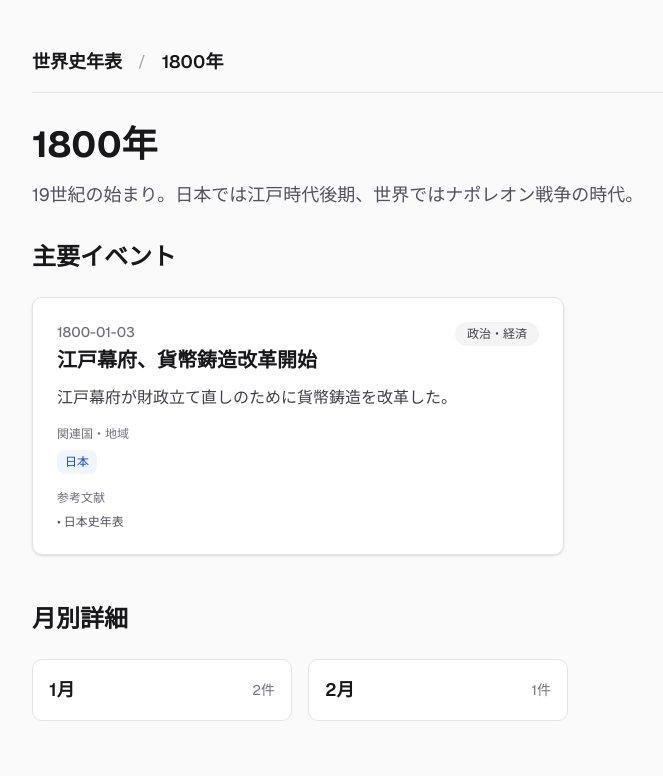
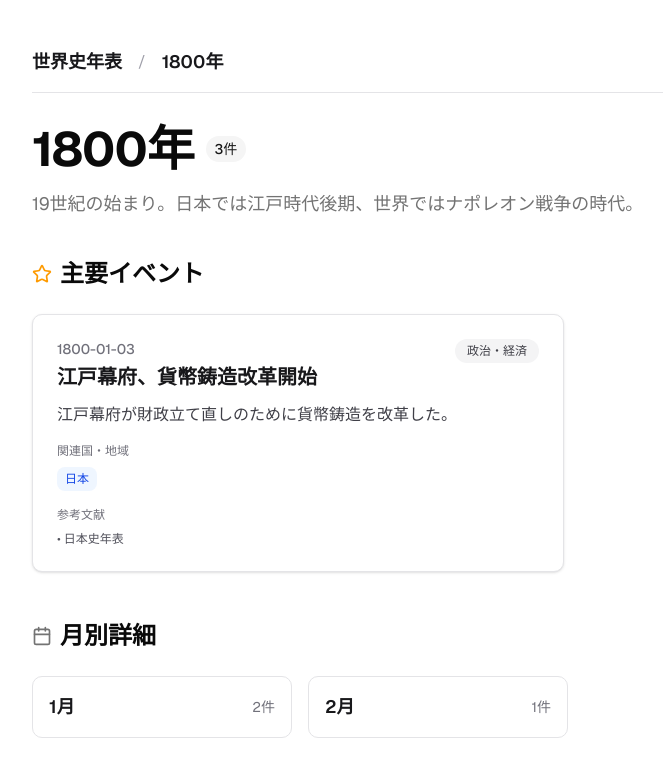
Before and after one commit to KoenigWolf/history, a Next.js app: page /1800 in a window 1280 px wide. Shown: the top 776 px of the page, without its empty margins (64-727 px from the left). Built offline with nearby package versions, Linux system fonts and the light colour scheme.

Commit message:
feat: ページコンポーネントのUIを改善
- shadcn/uiコンポーネントを使用したモダンなUIに更新
- lucide-reactアイコンの追加
- 統計情報の表示改善
- レスポンシブデザインの改善

```diff
--- a/src/app/[year]/[month]/page.tsx
+++ b/src/app/[year]/[month]/page.tsx
@@ -4,9 +4,12 @@
  */
 
 import { notFound } from 'next/navigation';
-import { getMonthData, getAvailableMonths } from '@/lib/data-loader';
+import { getMonthData, getAvailableMonths, getAvailableYears } from '@/lib/data-loader';
 import { Navigation } from '@/components/Navigation';
 import { EventCard } from '@/components/EventCard';
+import { Card, CardContent } from '@/components/ui/card';
+import { Badge } from '@/components/ui/badge';
+import { FileText } from 'lucide-react';
 
 interface MonthPageProps {
   params: Promise<{ year: string; month: string }>;
@@ -36,25 +39,30 @@ export default async function MonthPage({ params }: MonthPageProps) {
   }
 
   return (
-    <div className="min-h-screen bg-zinc-50 dark:bg-black">
+    <div className="min-h-screen bg-background">
       <div className="mx-auto max-w-6xl px-4 py-12 sm:px-6 lg:px-8">
         <Navigation currentYear={year} currentMonth={month} />
 
-        <div className="mb-8">
-          <h1 className="text-4xl font-bold text-zinc-900 dark:text-zinc-50">
-            {year}年 {monthNames[month - 1]}
-          </h1>
-          <p className="mt-2 text-sm text-zinc-500 dark:text-zinc-400">
-            {monthData.events.length}件の出来事
-          </p>
-        </div>
+        <header className="mb-10">
+          <div className="flex items-center gap-3 mb-2">
+            <h1 className="text-4xl font-bold tracking-tight text-foreground sm:text-5xl">
+              {year}年 {monthNames[month - 1]}
+            </h1>
+            <Badge variant="secondary" className="text-sm">
+              {monthData.events.length}件
+            </Badge>
+          </div>
+        </header>
 
         {monthData.events.length === 0 ? (
-          <div className="rounded-lg border border-zinc-200 bg-white p-8 text-center dark:border-zinc-800 dark:bg-zinc-900">
-            <p className="text-zinc-600 dark:text-zinc-400">
-              この月のデータはまだ登録されていません。
-            </p>
-          </div>
+          <Card>
+            <CardContent className="flex flex-col items-center justify-center py-12">
+              <FileText className="size-12 text-muted-foreground/50 mb-4" />
+              <p className="text-muted-foreground text-center">
+                この月のデータはまだ登録されていません。
+              </p>
+            </CardContent>
+          </Card>
         ) : (
           <div className="space-y-6">
             {monthData.events.map((event, index) => (
@@ -71,8 +79,6 @@ export default async function MonthPage({ params }: MonthPageProps) {
  * 静的生成用のパラメータ生成
  */
 export async function generateStaticParams() {
-  // 利用可能な年を取得
-  const { getAvailableYears } = await import('@/lib/data-loader');
   const years = await getAvailableYears();
 
   // 各年の利用可能な月を取得して組み合わせを生成
--- a/src/app/[year]/page.tsx
+++ b/src/app/[year]/page.tsx
@@ -8,6 +8,9 @@ import { getYearData, getAvailableMonths, getAllMonthsForYear, getAvailableYears
 import { Navigation } from '@/components/Navigation';
 import { MonthLink } from '@/components/MonthLink';
 import { EventCard } from '@/components/EventCard';
+import { Card, CardContent } from '@/components/ui/card';
+import { Badge } from '@/components/ui/badge';
+import { Calendar, Star, FileText } from 'lucide-react';
 
 interface YearPageProps {
   params: Promise<{ year: string }>;
@@ -40,42 +43,58 @@ export default async function YearPage({ params }: YearPageProps) {
     monthEventCounts.set(monthData.month, monthData.events.length);
   });
 
+  // 総イベント数
+  const totalEvents = monthDataList.reduce((sum, m) => sum + m.events.length, 0);
+
   return (
-    <div className="min-h-screen bg-zinc-50 dark:bg-black">
+    <div className="min-h-screen bg-background">
       <div className="mx-auto max-w-6xl px-4 py-12 sm:px-6 lg:px-8">
         <Navigation currentYear={year} />
 
-        <div className="mb-8">
-          <h1 className="text-4xl font-bold text-zinc-900 dark:text-zinc-50">
+        <header className="mb-10">
+          <div className="flex items-center gap-3 mb-2">
+            <h1 className="text-4xl font-bold tracking-tight text-foreground sm:text-5xl">
               {year}年
             </h1>
+            {totalEvents > 0 && (
+              <Badge variant="secondary" className="text-sm">
+                {totalEvents}件
+              </Badge>
+            )}
+          </div>
           {yearData?.summary && (
-            <p className="mt-4 text-lg text-zinc-600 dark:text-zinc-400">
+            <p className="mt-4 text-lg text-muted-foreground leading-relaxed">
               {yearData.summary}
             </p>
           )}
-        </div>
+        </header>
 
         {/* 主要イベントの表示 */}
         {yearData?.majorEvents && yearData.majorEvents.length > 0 && (
-          <div className="mb-12">
-            <h2 className="mb-6 text-2xl font-semibold text-zinc-900 dark:text-zinc-50">
+          <section className="mb-12">
+            <div className="flex items-center gap-2 mb-6">
+              <Star className="size-5 text-amber-500" />
+              <h2 className="text-2xl font-semibold text-foreground">
                 主要イベント
               </h2>
+            </div>
             <div className="grid gap-6 md:grid-cols-2">
               {yearData.majorEvents.map((event, index) => (
                 <EventCard key={index} event={event} />
               ))}
             </div>
-          </div>
+          </section>
         )}
 
         {/* 月別リンク */}
         {months.length > 0 && (
-          <div>
-            <h2 className="mb-6 text-2xl font-semibold text-zinc-900 dark:text-zinc-50">
+          <section>
+            <div className="flex items-center gap-2 mb-6">
+              <Calendar className="size-5 text-muted-foreground" />
+              <h2 className="text-2xl font-semibold text-foreground">
                 月別詳細
               </h2>
+            </div>
             <div className="grid gap-4 sm:grid-cols-2 lg:grid-cols-3 xl:grid-cols-4">
               {months.map(month => (
                 <MonthLink
@@ -86,15 +105,18 @@ export default async function YearPage({ params }: YearPageProps) {
                 />
               ))}
             </div>
-          </div>
+          </section>
         )}
 
         {months.length === 0 && !yearData?.majorEvents && (
-          <div className="rounded-lg border border-zinc-200 bg-white p-8 text-center dark:border-zinc-800 dark:bg-zinc-900">
-            <p className="text-zinc-600 dark:text-zinc-400">
+          <Card>
+            <CardContent className="flex flex-col items-center justify-center py-12">
+              <FileText className="size-12 text-muted-foreground/50 mb-4" />
+              <p className="text-muted-foreground text-center">
                 この年のデータはまだ登録されていません。
               </p>
-          </div>
+            </CardContent>
+          </Card>
         )}
       </div>
     </div>
--- a/src/app/page.tsx
+++ b/src/app/page.tsx
@@ -6,6 +6,8 @@
 import { getAvailableYears, getAllEventsForYear } from '@/lib/data-loader';
 import { YearLink } from '@/components/YearLink';
 import { Navigation } from '@/components/Navigation';
+import { Card, CardContent } from '@/components/ui/card';
+import { BookOpen } from 'lucide-react';
 
 export default async function HomePage() {
   // 利用可能な年のリストを取得
@@ -19,26 +21,38 @@ export default async function HomePage() {
     })
   );
 
+  // 統計情報
+  const totalEvents = yearEventCounts.reduce((sum, { count }) => sum + count, 0);
+
   return (
-    <div className="min-h-screen bg-zinc-50 dark:bg-black">
+    <div className="min-h-screen bg-background">
       <div className="mx-auto max-w-6xl px-4 py-12 sm:px-6 lg:px-8">
         <Navigation />
 
-        <div className="mb-8">
-          <h1 className="text-4xl font-bold text-zinc-900 dark:text-zinc-50">
+        <header className="mb-10">
+          <h1 className="text-4xl font-bold tracking-tight text-foreground sm:text-5xl">
             世界史年表
           </h1>
-          <p className="mt-2 text-lg text-zinc-600 dark:text-zinc-400">
+          <p className="mt-3 text-lg text-muted-foreground">
             1800年から2025年までの日本中心の世界史を閲覧できます
           </p>
-        </div>
+          {totalEvents > 0 && (
+            <div className="mt-4 flex items-center gap-2 text-sm text-muted-foreground">
+              <BookOpen className="size-4" />
+              <span>全{totalEvents}件の出来事を収録</span>
+            </div>
+          )}
+        </header>
 
         {years.length === 0 ? (
-          <div className="rounded-lg border border-zinc-200 bg-white p-8 text-center dark:border-zinc-800 dark:bg-zinc-900">
-            <p className="text-zinc-600 dark:text-zinc-400">
-              データがまだ登録されていません。
-            </p>
-          </div>
+          <Card>
+            <CardContent className="flex flex-col items-center justify-center py-12">
+              <BookOpen className="size-12 text-muted-foreground/50 mb-4" />
+              <p className="text-muted-foreground text-center">
+                データがまだ登録されていません。
+              </p>
+            </CardContent>
+          </Card>
         ) : (
           <div className="grid gap-4 sm:grid-cols-2 lg:grid-cols-3 xl:grid-cols-4">
             {yearEventCounts.map(({ year, count }) => (
```
Lines whose indentation alone changed are shown as unchanged.
